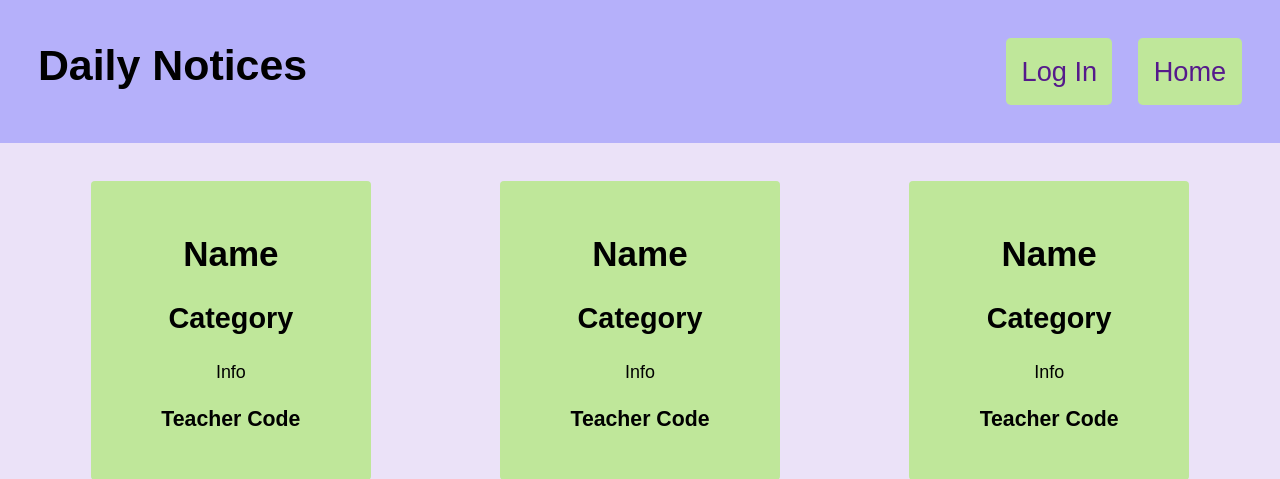
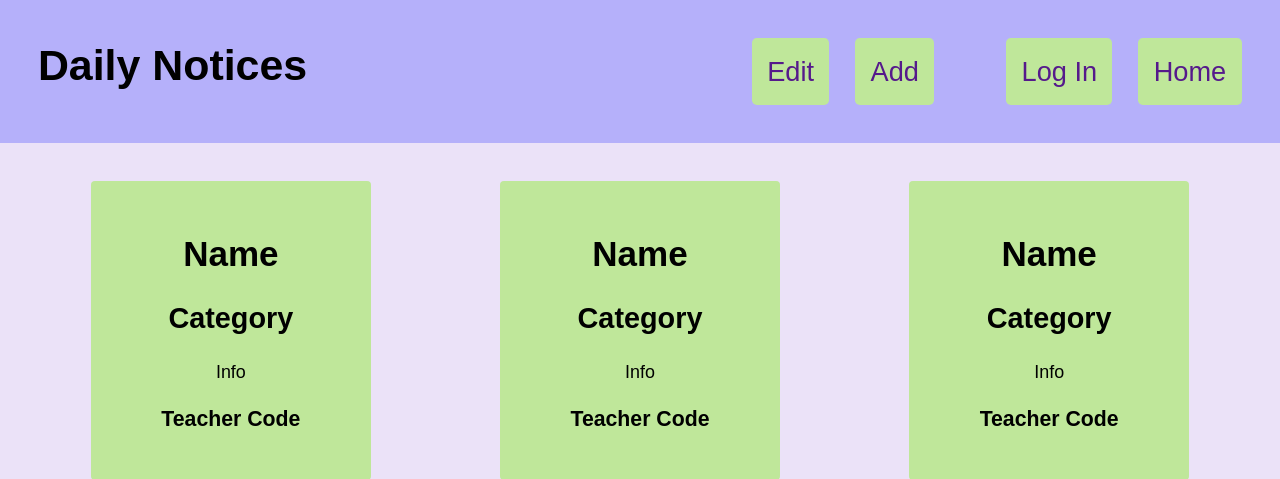
Before and after one commit to quiluh/Daily-Notices, a Flask app: template templates/test.html in a window 1280 px wide. Shown: the top 479 px of the page. Run offline with Flask 3, Linux system fonts and the light colour scheme; the template is opened without the code that fills it, so the values that code supplies are empty.

Commit message:
added more nav items that show up when logged in

```diff
--- a/templates/test.html
+++ b/templates/test.html
@@ -16,6 +16,10 @@
                 <div class="navItems rowReverse">
                     <a href="" class="textDecorationNone">Home</a>
                     <a href="" class="textDecorationNone">Log In</a>
+                </div>
+                <div class="navItems rowReverse">
+                    <a href="" class="textDecorationNone">Add</a>
+                    <a href="" class="textDecorationNone">Edit</a>
                 </div>
             </div>
         </div>
```
